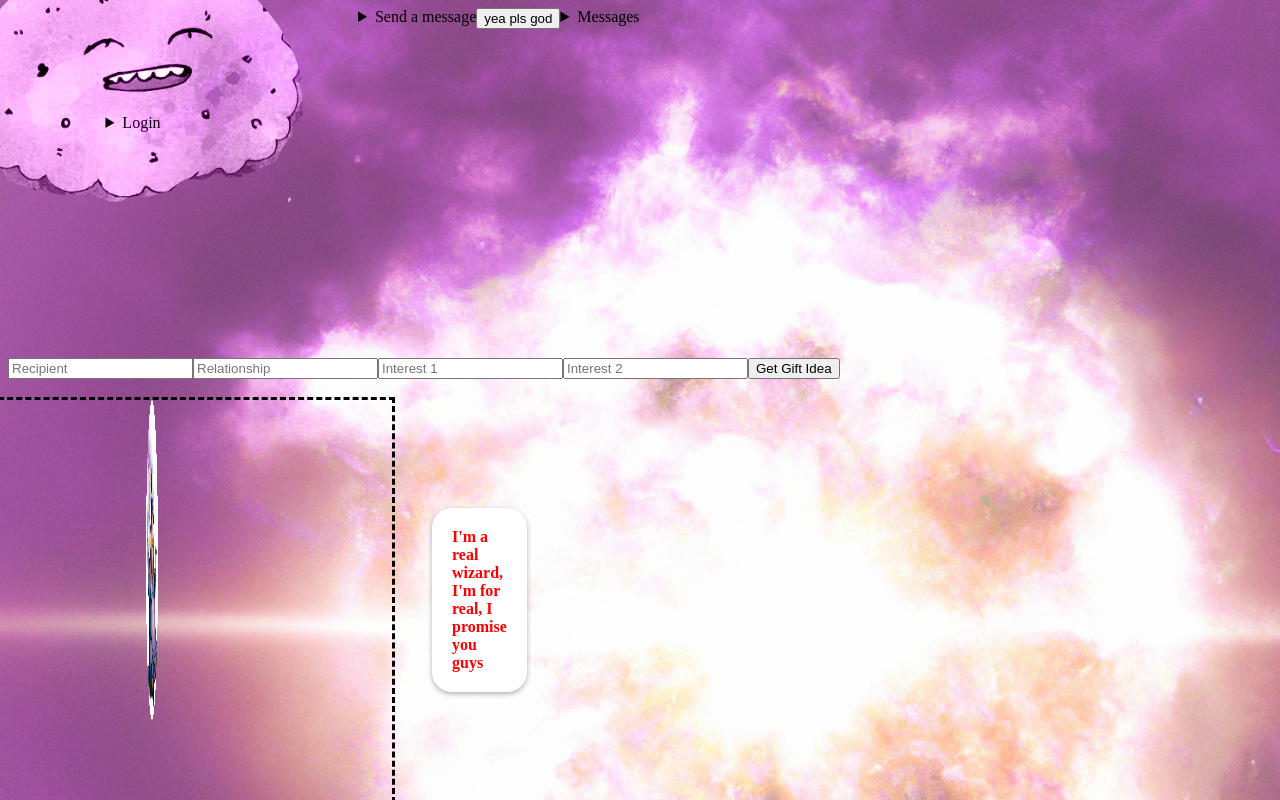
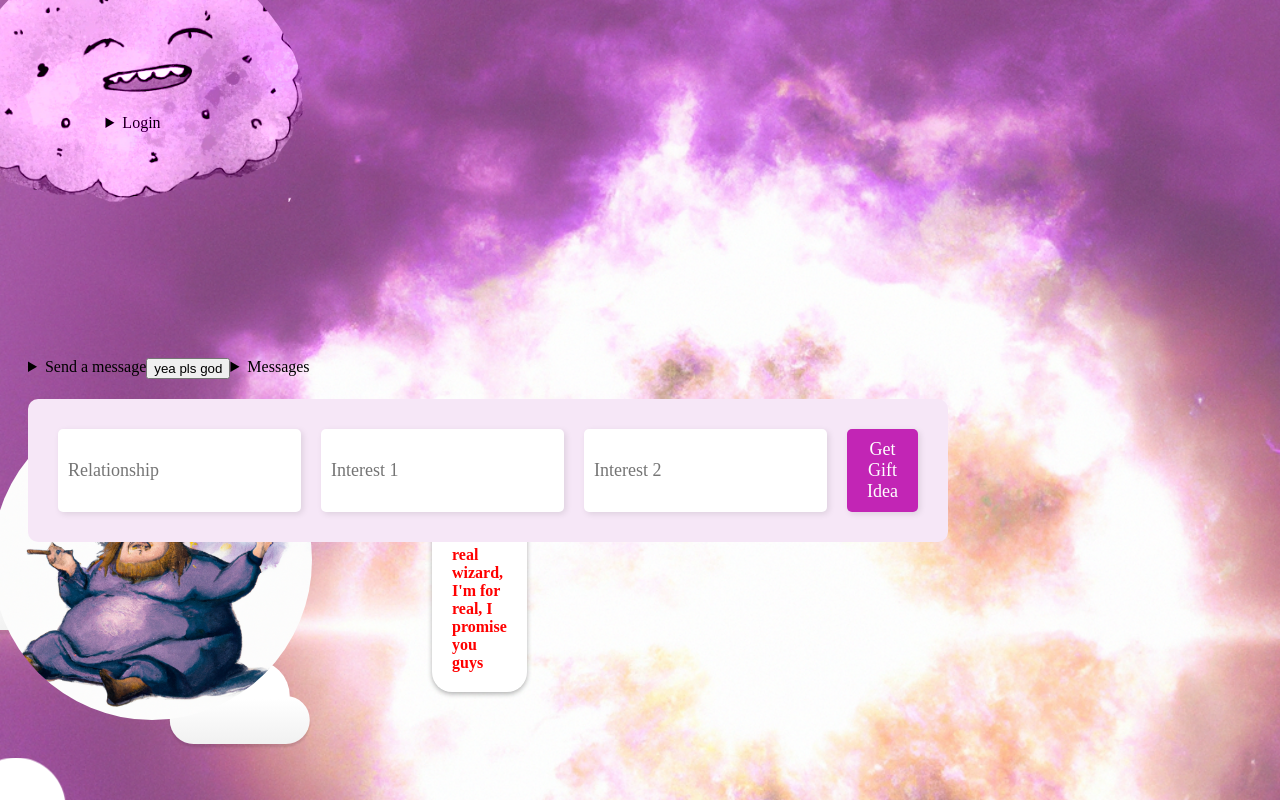
Before and after one commit to Fussyotter/sage_front, a Next.js app in the folder sage/: page / in a window 1280 px wide. Built offline with nearby package versions, Linux system fonts and the light colour scheme.

Commit message:
clouds and stuff!

```diff
--- a/sage/components/Background.js
+++ b/sage/components/Background.js
@@ -3,7 +3,8 @@ import { BackgroundContext } from '@/context/BackgroundContext';
 
 const Background = () => {
 	const [typedText, setTypedText] = useState('');
-	const [moving, setMoving] = useContext(BackgroundContext);
+	const [ moving, setMoving, animationProgress, setAnimationProgress ] =
+		useContext(BackgroundContext);
 
 	const handleClick = () => {
 		setMoving(!moving);
@@ -31,6 +32,24 @@ const Background = () => {
 		}
 	}, [moving]);
 
+	useEffect(() => {
+		if (moving) {
+			const animationDuration = 10000; // 11 seconds
+			const intervalId = setInterval(() => {
+				setAnimationProgress((prevProgress) => {
+					const newProgress = prevProgress + 20;
+					if (newProgress >= 100) {
+						clearInterval(intervalId);
+						setMoving(false);
+						setAnimationProgress(0); // Resetting the state
+					}
+					return newProgress;
+				});
+			}, animationDuration / 5);
+			return () => clearInterval(intervalId);
+		}
+	}, [moving, setMoving, setAnimationProgress]);
+
 	const containerClass = moving ? 'container moving' : 'container fixed';
 
 	return (
@@ -40,7 +59,15 @@ const Background = () => {
 					<span id='typed-text'>{typedText}</span>
 				</div>
 			</div>
-			<div className='background'></div>
+			<div
+				className='background'
+				style={{
+					animationPlayState: moving ? 'running' : 'paused',
+					animationDuration: '10s',
+					animationTimingFunction: 'linear',
+					animationFillMode: 'forwards',
+					transform: `translateX(${animationProgress}%)`,
+				}}></div>
 		</div>
 	);
 };
--- a/sage/components/GiftParams.js
+++ b/sage/components/GiftParams.js
@@ -1,53 +1,63 @@
-import React, { useState } from 'react';
+import React, { useContext, useState, useEffect } from 'react';
+import { GiftContext } from '@/context/CurrentGiftContext';
 
 export default function GiftParams() {
-	const [gift, setGift] = useState('');
-	const [recipient, setRecipient] = useState('');
-	const [relationship, setRelationship] = useState('');
-	const [interest1, setInterest1] = useState('');
-	const [interest2, setInterest2] = useState('');
+	const {
+		gift,
+		setGift,
+
+		relationship,
+		setRelationship,
+		interest1,
+		setInterest1,
+		interest2,
+		setInterest2,
+	} = useContext(GiftContext);
+
+	useEffect(() => {
+		console.log(gift);
+	}, [gift]);
 
 	const handleClick = async () => {
 		const response = await fetch('/api/postReq', {
 			method: 'POST',
-			body: JSON.stringify({ recipient, relationship, interest1, interest2 }),
+			body: JSON.stringify({ relationship, interest1, interest2 }),
 			headers: {
 				'Content-Type': 'application/json',
 			},
 		});
 		const data = await response.json();
 		setGift(data);
-        console.log(gift)
 	};
 
 	return (
-		<>
+		<div className='gift-params-container'>
 			<input
-				value={recipient}
-				onChange={(e) => setRecipient(e.target.value)}
-				placeholder='Recipient'
-			/>
-			<input
+				className='input-field'
 				value={relationship}
 				onChange={(e) => setRelationship(e.target.value)}
 				placeholder='Relationship'
 			/>
 			<input
+				className='input-field'
 				value={interest1}
 				onChange={(e) => setInterest1(e.target.value)}
 				placeholder='Interest 1'
 			/>
 			<input
+				className='input-field'
 				value={interest2}
 				onChange={(e) => setInterest2(e.target.value)}
 				placeholder='Interest 2'
 			/>
-			<button onClick={handleClick}>Get Gift Idea</button>
-
-            <div>
-                      {gift && <p>{gift.choices[0].text}</p>}
-
-            </div>
-		</>
+			<button className='submit-button' onClick={handleClick}>
+				Get Gift Idea
+			</button>
+			{gift && gift.choices && gift.choices[0] && (
+				<div className='gift-result-container'>
+					<p className='gift-result-text'>{gift.choices[0].text}</p>
+				</div>
+			)}
+		</div>
 	);
 }
--- a/sage/context/BackgroundContext.js
+++ b/sage/context/BackgroundContext.js
@@ -5,11 +5,20 @@ export const BackgroundContext = createContext();
 
 export const BackgroundProvider = ({ children }) => {
 	const [moving, setMoving] = useState(false);
-    const handleMovingChange = () => {
-				setMoving(!moving);
-			};
+	const [animationProgress, setAnimationProgress] = useState(0); // New state here
+
+	// const handleMovingChange = () => {
+	// 	setMoving(!moving);
+	// };
 	return (
-		<BackgroundContext.Provider value={[moving, setMoving, handleMovingChange]}>
+		<BackgroundContext.Provider
+			value={[
+				moving,
+				setMoving,
+				// handleMovingChange,
+				animationProgress,
+				setAnimationProgress,
+			]}>
 			{children}
 		</BackgroundContext.Provider>
 	);
--- /dev/null
+++ b/sage/context/CurrentGiftContext.js
@@ -0,0 +1,29 @@
+import { createContext, useState } from 'react';
+
+export const GiftContext = createContext();
+
+export const GiftProvider = ({ children }) => {
+	const [gift, setGift] = useState(null);
+	const [recipient, setRecipient] = useState('');
+	const [relationship, setRelationship] = useState('');
+	const [interest1, setInterest1] = useState('');
+	const [interest2, setInterest2] = useState('');
+
+	return (
+		<GiftContext.Provider
+			value={{
+				gift,
+				setGift,
+				recipient,
+				setRecipient,
+				relationship,
+				setRelationship,
+				interest1,
+				setInterest1,
+				interest2,
+				setInterest2,
+			}}>
+			{children}
+		</GiftContext.Provider>
+	);
+};
--- a/sage/pages/_app.js
+++ b/sage/pages/_app.js
@@ -2,14 +2,17 @@ import '@/styles/globals.css'
 import { UserContext, UserProvider } from '@/context/context'
 import { StrictMode } from 'react';
 import { BackgroundProvider } from '@/context/BackgroundContext';
+import { GiftProvider } from '@/context/CurrentGiftContext';
 
 export default function App({ Component, pageProps }) {
   return (
 		<StrictMode>
 			<UserProvider>
-				<BackgroundProvider>
-					<Component {...pageProps} />
-				</BackgroundProvider>
+				<GiftProvider>
+					<BackgroundProvider>
+						<Component {...pageProps} />
+					</BackgroundProvider>
+				</GiftProvider>
 			</UserProvider>
 		</StrictMode>
 	);
--- a/sage/pages/api/postReq.js
+++ b/sage/pages/api/postReq.js
@@ -10,13 +10,12 @@ export default function handler(req, res) {
 		return res.status(400).json({ message: 'Only POST requests allowed' });
 	}
 	const {
-		recipient = '',
 		relationship = '',
 		interest1 = '',
 		interest2 = '',
 	} = req.body;
 
-	const prompt = `Give me a gift idea for "${recipient}", they are my "${relationship}" and they like "${interest1}" and "${interest2}".  Limit the response to 5 items, and can I please have links to these items.`;
+	const prompt = `Can I have 5 gift ideas for my ${relationship} they like "${interest1}" and "${interest2}".  Please format the response as GiftName: 'name',  Description:'description', Price: 'estimated price', Link:'link', AlternativeLink: 'alternative link'.  The link should not be to the specific item but to home pages of sites, with suggestions for one other site.  Formatted as a json object.`;
 
 	corsMiddleware(req, res, async () => {
 		try {
@@ -30,7 +29,7 @@ export default function handler(req, res) {
 				body: JSON.stringify({
 					prompt,
 					model: 'text-davinci-003',
-					max_tokens: 30,
+					max_tokens: 500,
 					temperature: 1.0,
 				}),
 			});
--- a/sage/pages/index.js
+++ b/sage/pages/index.js
@@ -14,17 +14,41 @@ import Cors from 'cors';
 export default function Home() {
 
   return (
-		<><div className='header'>
+		<>
+			<div className='header'>
 				<div className='nav'>
 					<Login />
 				</div>
 				<div className='messageComponents'>
 					<UserMessage />
 					<ChatDisplay />
+					<div className='giftReq'>
+						<GiftParams />
 					</div>
 				</div>
+			</div>
+      {/* need to clean these up in their own component */}
+    <div id="background-wrap">
+    <div className="x1">
+        <div className="cloud"></div>
+    </div>
 
-			<GiftParams />
+    <div className="x2">
+        <div className="cloud"></div>
+    </div>
+
+    <div className="x3">
+        <div className="cloud"></div>
+    </div>
+
+    <div className="x4">
+        <div className="cloud"></div>
+    </div>
+
+    <div className="x5">
+        <div className="cloud"></div>
+    </div>
+</div>
 			<Background />
 		</>
 	);
--- a/sage/styles/globals.css
+++ b/sage/styles/globals.css
@@ -1,56 +1,22 @@
 :root {
   background-image: url('/backdrop2.png');
   background-size: cover;
-  margin:0;
-  /* --max-width: 1100px;
-  --border-radius: 12px;
-  --font-mono: ui-monospace, Menlo, Monaco, 'Cascadia Mono', 'Segoe UI Mono',
-    'Roboto Mono', 'Oxygen Mono', 'Ubuntu Monospace', 'Source Code Pro',
-    'Fira Mono', 'Droid Sans Mono', 'Courier New', monospace;
 
-  --foreground-rgb: 0, 0, 0;
-  --background-start-rgb: 214, 219, 220;
-  --background-end-rgb: 255, 255, 255;
 
-  --primary-glow: conic-gradient(
-    from 180deg at 50% 50%,
-    #16abff33 0deg,
-    #0885ff33 55deg,
-    #54d6ff33 120deg,
-    #0071ff33 160deg,
-    transparent 360deg
-  );
-  --secondary-glow: radial-gradient(
-    rgba(255, 255, 255, 1),
-    rgba(255, 255, 255, 0)
-  );
-  --tile-start-rgb: 239, 245, 249;
-  --tile-end-rgb: 228, 232, 233;
-  --tile-border: conic-gradient(
-    #00000080,
-    #00000040,
-    #00000030,
-    #00000020,
-    #00000010,
-    #00000010,
-    #00000080
-    );
-
-    --callout-rgb: 238, 240, 241;
-    --callout-border-rgb: 172, 175, 176;
-  --card-rgb: 180, 185, 188;
-  --card-border-rgb: 131, 134, 135; */
 }
 .header {
   display:flex;
   flex-wrap: wrap;
   align-items: flex-start;
+  /* padding:10px; */
+  /* margin-bottom:-150px; */
 }
 .messageComponents {
   display:flex;
   flex-wrap: wrap;
   align-items:flex-start;
   flex-basis:50%;
+  margin-left:20px;
 }
 .nav {
   display: flex;
@@ -69,23 +35,211 @@
   left: -50px;
   width: 350px;
   height: 350px;
-  padding: 40px;
+  /* padding: 40px; */
   z-index: 1;
   mix-blend-mode: luminosity;
   border-radius: 500px;
 }
-/* trying weird container animation */
-/* .container {
- position: fixed;
- top: 0;
- left: 0;
- width: 50%;
- height: 100vh;
- border-radius: 50%;
- background-color: white;
- animation: pulse 2s ease-in-out infinite;
- animation-timing-function: cubic-bezier(0.25, 0.1, 0.25, 1) infinite;
-} */
+.giftReq{
+  margin-top:20px;
+}
+.gift-params-container{
+  display:flex;
+  /* flex-direction: column; */
+  align-items:left;
+  justify-content: center;
+  background-color: #f6e7f7;
+  border-radius: 10px;
+  padding: 20px;
+
+}
+/* CLOUDS ARE FROM A CODEPEN AS FOLLOWS
+https: //codepen.io/Mark_Bowley/pen/LYZEBq
+had to refactor because of Gradient Errors but I cannot claim the clouds as my own whatsoever!*/
+#background-wrap {
+  bottom: 0;
+  left: 0;
+  padding-top: 50px;
+  position: fixed;
+  right: 0;
+  top: 250px;
+  z-index: -1;
+}
+
+/* KEYFRAMES */
+
+@-webkit-keyframes animateCloud {
+  0% {
+    margin-left: -1000px;
+  }
+
+  100% {
+    margin-left: 100%;
+  }
+}
+
+@-moz-keyframes animateCloud {
+  0% {
+    margin-left: -1000px;
+  }
+
+  100% {
+    margin-left: 100%;
+  }
+}
+
+@keyframes animateCloud {
+  0% {
+    margin-left: -1000px;
+  }
+
+  100% {
+    margin-left: 100%;
+  }
+}
+
+/* ANIMATIONS */
+
+.x1 {
+  -webkit-animation: animateCloud 35s linear infinite;
+  -moz-animation: animateCloud 35s linear infinite;
+  animation: animateCloud 35s linear infinite;
+
+  -webkit-transform: scale(0.65);
+  -moz-transform: scale(0.65);
+  transform: scale(0.65);
+}
+
+.x2 {
+  -webkit-animation: animateCloud 20s linear infinite;
+  -moz-animation: animateCloud 20s linear infinite;
+  animation: animateCloud 20s linear infinite;
+
+  -webkit-transform: scale(0.3);
+  -moz-transform: scale(0.3);
+  transform: scale(0.3);
+}
+
+.x3 {
+  -webkit-animation: animateCloud 30s linear infinite;
+  -moz-animation: animateCloud 30s linear infinite;
+  animation: animateCloud 30s linear infinite;
+
+  -webkit-transform: scale(0.5);
+  -moz-transform: scale(0.5);
+  transform: scale(0.5);
+}
+
+.x4 {
+  -webkit-animation: animateCloud 18s linear infinite;
+  -moz-animation: animateCloud 18s linear infinite;
+  animation: animateCloud 18s linear infinite;
+
+  -webkit-transform: scale(0.4);
+  -moz-transform: scale(0.4);
+  transform: scale(0.4);
+}
+
+.x5 {
+  -webkit-animation: animateCloud 25s linear infinite;
+  -moz-animation: animateCloud 25s linear infinite;
+  animation: animateCloud 25s linear infinite;
+
+  -webkit-transform: scale(0.55);
+  -moz-transform: scale(0.55);
+  transform: scale(0.55);
+}
+
+/* OBJECTS */
+/* had to refactor to this, Autoprefixer */
+.cloud {
+background: #fff;
+  background: linear-gradient(to bottom, #fff 5%, #f1f1f1 100%);
+  filter: progid:DXImageTransform.Microsoft.gradient(startColorstr='#fff', endColorstr='#f1f1f1', GradientType=0);
+
+  -webkit-border-radius: 100px;
+  -moz-border-radius: 100px;
+  border-radius: 100px;
+
+  -webkit-box-shadow: 0 8px 5px rgba(0, 0, 0, 0.1);
+  -moz-box-shadow: 0 8px 5px rgba(0, 0, 0, 0.1);
+  box-shadow: 0 8px 5px rgba(0, 0, 0, 0.1);
+
+  height: 120px;
+  position: relative;
+  width: 350px;
+}
+
+.cloud:after,
+.cloud:before {
+  background: #fff;
+  content: '';
+  position: absolute;
+  z-indeX: -1;
+}
+
+.cloud:after {
+  -webkit-border-radius: 100px;
+  -moz-border-radius: 100px;
+  border-radius: 100px;
+
+  height: 100px;
+  left: 50px;
+  top: -50px;
+  width: 100px;
+}
+
+.cloud:before {
+  -webkit-border-radius: 200px;
+  -moz-border-radius: 200px;
+  border-radius: 200px;
+
+  width: 180px;
+  height: 180px;
+  right: 50px;
+  top: -90px;
+}
+.input-field{
+  border:none;
+  border-radius:5px;
+  padding:10px;
+  margin:10px;
+  font-family: 'Lobster', cursive;
+  font-size:18px;
+  color: #6c5b7b;
+  background-color: #fff;
+  box-shadow:2px 2px 6px rgba(0,0,0,0.1);
+
+}
+.submit-button{
+    border: none;
+      border-radius: 5px;
+      padding: 10px 20px;
+      margin: 10px;
+      font-family: 'Lobster', cursive;
+      font-size: 18px;
+      color: #fff;
+      background-color: #c225b5;
+      box-shadow: 2px 2px 6px rgba(0, 0, 0, 0.1);
+      transition: all 0.3s ease-in-out;
+      cursor: pointer;
+}
+.submit-button:hover{
+  background-color: #dff13a;
+}
+.gift-result-container{
+  margin-top: 20px;
+  background-color: #ff39ec;
+  border-radius: 10px;
+  padding:20px;
+  text-align:center;
+}
+.gift-result-text{
+  font-family: 'Lobster', cursive;
+  font-size: 24px;
+  color: #6c5b7b;
+
+}
 .container {
   position:relative;
   height: 50vh;
@@ -97,14 +251,14 @@
   /* left: 50%; */
   /* transform: translate(-50%, -50%); */
   /* left: 50%;  */
-  border-style: dashed;
+  /* border-style: dashed; */
   z-index: -1;
   /* overflow: hidden; */
   /* margin: 0 auto; */
 }
 .container.moving {
   position:fixed;
-  animation: slide 9s ease-in-out infinite;
+  animation: slide 10s ease-in-out infinite;
   top:75%;
   left:15%;
     transform: translate(-50%, -50%);
@@ -174,6 +328,7 @@ transform: translate(-50%, -50%);
   90% {
     transform: translate(-50%, -50%) translateY(15vh) translateX(95%) rotate(-45deg);
   }
+
 
   100% {
     transform: translate(-50%, -50%) translateY(0) translateX(100%) rotate(0deg);
```
Lines whose indentation alone changed are shown as unchanged.
